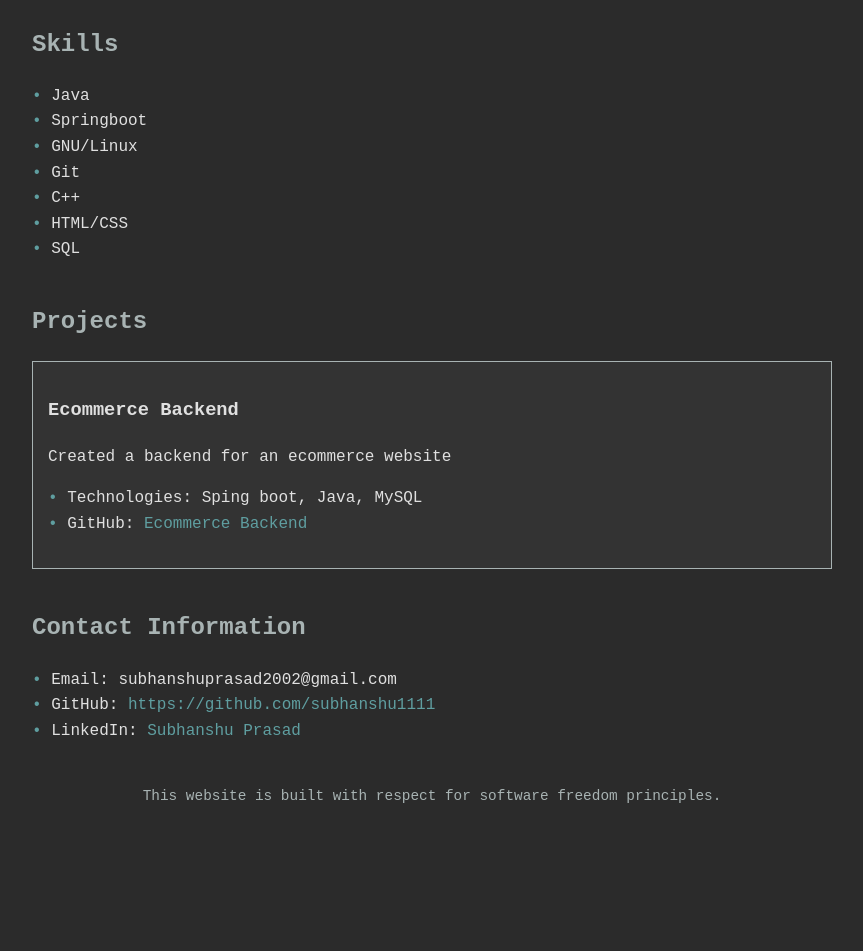
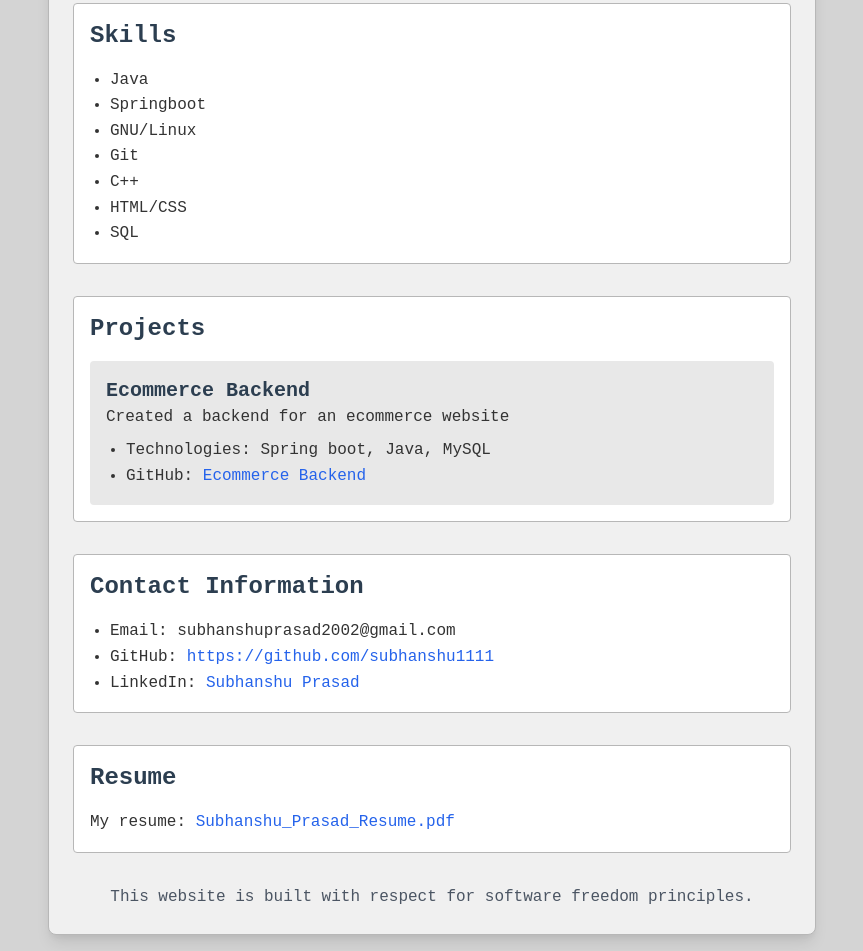
Before and after one commit to subhanshu1111/subhanshu1111.github.io, a plain HTML site: page index.html in a window 1280 px wide. Shown: the part 765-1716 px from the top of the page, without its empty margins (208-1071 px from the left). Before the commit the page ends 1607 px from the top, so only its background shows below. Drawn offline with nearby package versions, Linux system fonts and the light colour scheme.

Commit message:
Update index.html

```diff
--- a/index.html
+++ b/index.html
@@ -4,86 +4,70 @@
     <meta charset="UTF-8">
     <meta name="viewport" content="width=device-width, initial-scale=1.0">
     <title>Subhanshu - Portfolio</title>
+    <link href="https://cdnjs.cloudflare.com/ajax/libs/tailwindcss/2.2.19/tailwind.min.css" rel="stylesheet">
     <style>
         body {
             font-family: 'Liberation Mono', 'Courier New', monospace;
-            background-color: #2B2B2B;
-            color: #E0E0E0;
+            background-color: #d4d4d4;
+            color: #333333;
             line-height: 1.6;
-            padding: 20px;
-            max-width: 800px;
-            margin: 0 auto;
         }
-        header {
-            border-bottom: 1px solid #A8B3B3;
-            padding-bottom: 20px;
-            margin-bottom: 30px;
+        .container {
+            background-color: #f0f0f0;
+            border: 1px solid #b7b7b7;
         }
-        h1, h2 {
-            color: #A8B3B3;
+        h1, h2, h3 {
+            color: #2c3e50;
         }
         a {
-            color: #5F9EA0;
+            color: #27ae60;
             text-decoration: none;
         }
         a:hover {
             text-decoration: underline;
         }
         .section {
-            margin-bottom: 40px;
+            background-color: #ffffff;
+            border: 1px solid #b7b7b7;
         }
         .project {
-            border: 1px solid #A8B3B3;
-            padding: 15px;
-            margin-bottom: 20px;
-            background-color: #333333;
+            background-color: #e8e8e8;
         }
-        ul {
-            list-style-type: none;
-            padding-left: 0;
-        }
-        li::before {
-            content: "• ";
-            color: #5F9EA0;
-        }
-        footer {
-            margin-top: 40px;
-            font-size: 0.9em;
-            text-align: center;
-            color: #A8B3B3;
+        .greentext {
+            color: #789922;
         }
     </style>
 </head>
-<body>
-    <header>
-        <h1>Subhanshu Prasad</h1>
-        <p>Computer Engineering Student | FOSS Enthusiast | GNU/Linux Advocate</p>
+<body class="p-4">
+    <div class="container max-w-3xl mx-auto p-6 rounded-lg shadow-lg">
+        <header class="mb-8 pb-4 border-b border-gray-300">
+            <h1 class="text-3xl font-bold mb-2">Subhanshu Prasad</h1>
+            <p class="text-xl">Computer Engineering Student | FOSS Enthusiast | GNU/Linux Advocate</p>
         </header>
 
-    <div class="section">
-        <h2>About Me</h2>
+        <div class="section mb-8 p-4 rounded">
+            <h2 class="text-2xl font-bold mb-4">About Me</h2>
             <p>I am a 4th-year Computer Engineering student at Delhi Technological University, passionate about Free and Open Source Software (FOSS) and the principles of software freedom. I believe in the power of collaborative development and the importance of user rights in the digital age.</p>
         </div>
 
-    <div class="section">
-        <h2>Experience</h2>
-        <div class="project">
-            <h3>Backend Developer Intern - DG Market</h3>
-            <p>Duration: 2 months</p>
-            <ul>
+        <div class="section mb-8 p-4 rounded">
+            <h2 class="text-2xl font-bold mb-4">Experience</h2>
+            <div class="project p-4 rounded">
+                <h3 class="text-xl font-bold">Backend Developer Intern - DG Market</h3>
+                <p class="mb-2">Duration: 2 months</p>
+                <ul class="list-disc pl-5">
                     <li>Reduced website loadtimes by 30%</li>
                     <li>Contributed to backend development using open-source technologies</li>
                     <li>Implemented RESTful APIs adhering to FOSS best practices</li>
                     <li>Collaborated with team using Git for version control</li>
                     <li>Worked extensively with Springboot and Java</li>
-
                 </ul>
             </div>
         </div>
 
-    <div class="section">
-        <h2>Skills</h2>
-        <ul>
+        <div class="section mb-8 p-4 rounded">
+            <h2 class="text-2xl font-bold mb-4">Skills</h2>
+            <ul class="list-disc pl-5">
                 <li>Java</li>
                 <li>Springboot</li>
                 <li>GNU/Linux</li>
@@ -94,30 +78,35 @@
             </ul>
         </div>
 
-    <div class="section">
-        <h2>Projects</h2>
-
-        <div class="project">
-            <h3>Ecommerce Backend</h3>
-            <p>Created a backend for an ecommerce website</p>
-            <ul>
-                <li>Technologies: Sping boot, Java, MySQL</li>
-                <li>GitHub: <a href="https://github.com/subhanshu1111/ecommerce-backend-springboot/">Ecommerce Backend</a></li>
+        <div class="section mb-8 p-4 rounded">
+            <h2 class="text-2xl font-bold mb-4">Projects</h2>
+            <div class="project p-4 rounded">
+                <h3 class="text-xl font-bold">Ecommerce Backend</h3>
+                <p class="mb-2">Created a backend for an ecommerce website</p>
+                <ul class="list-disc pl-5">
+                    <li>Technologies: Spring boot, Java, MySQL</li>
+                    <li>GitHub: <a href="https://github.com/subhanshu1111/ecommerce-backend-springboot/" class="text-blue-600 hover:underline">Ecommerce Backend</a></li>
                 </ul>
             </div>
         </div>
 
-    <div class="section">
-        <h2>Contact Information</h2>
-        <ul>
+        <div class="section mb-8 p-4 rounded">
+            <h2 class="text-2xl font-bold mb-4">Contact Information</h2>
+            <ul class="list-disc pl-5">
                 <li>Email: subhanshuprasad2002@gmail.com</li>
-            <li>GitHub: <a href="https://github.com/subhanshu1111">https://github.com/subhanshu1111</a></li>
-            <li>LinkedIn: <a href="https://www.linkedin.com/in/subhanshu-prasad-2a40b7203/">Subhanshu Prasad</a></li>
+                <li>GitHub: <a href="https://github.com/subhanshu1111" class="text-blue-600 hover:underline">https://github.com/subhanshu1111</a></li>
+                <li>LinkedIn: <a href="https://www.linkedin.com/in/subhanshu-prasad-2a40b7203/" class="text-blue-600 hover:underline">Subhanshu Prasad</a></li>
             </ul>
         </div>
 
-    <footer>
+        <div class="section mb-8 p-4 rounded">
+            <h2 class="text-2xl font-bold mb-4">Resume</h2>
+            <p>My resume: <a href="https://drive.google.com/file/d/15HZ5D_zkjRq0rlbIrVup7fPc9SkYlegE/view?usp=sharing" download class="text-blue-600 hover:underline">Subhanshu_Prasad_Resume.pdf</a></p>
+        </div>
+
+        <footer class="text-center text-gray-600 mt-8">
             <p>This website is built with respect for software freedom principles.</p>
         </footer>
+    </div>
 </body>
 </html>
```
Lines whose indentation alone changed are shown as unchanged.
